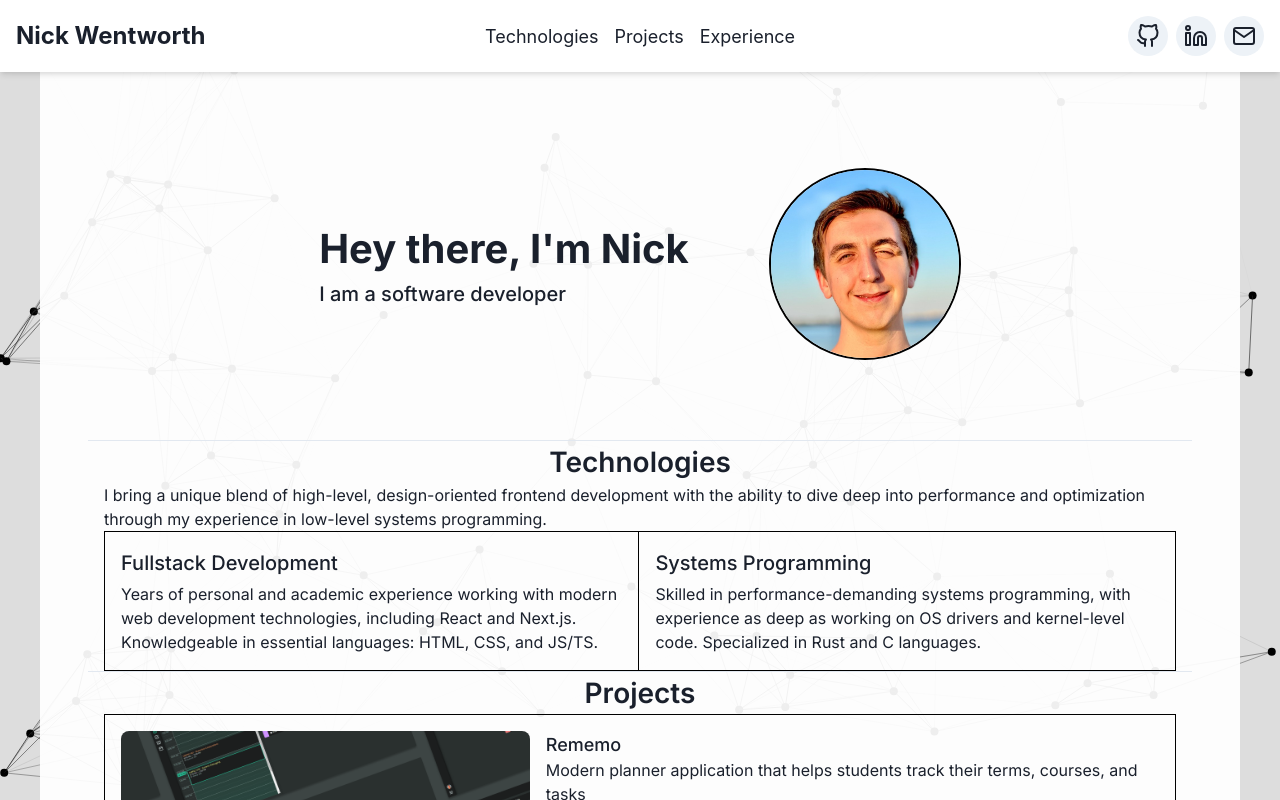
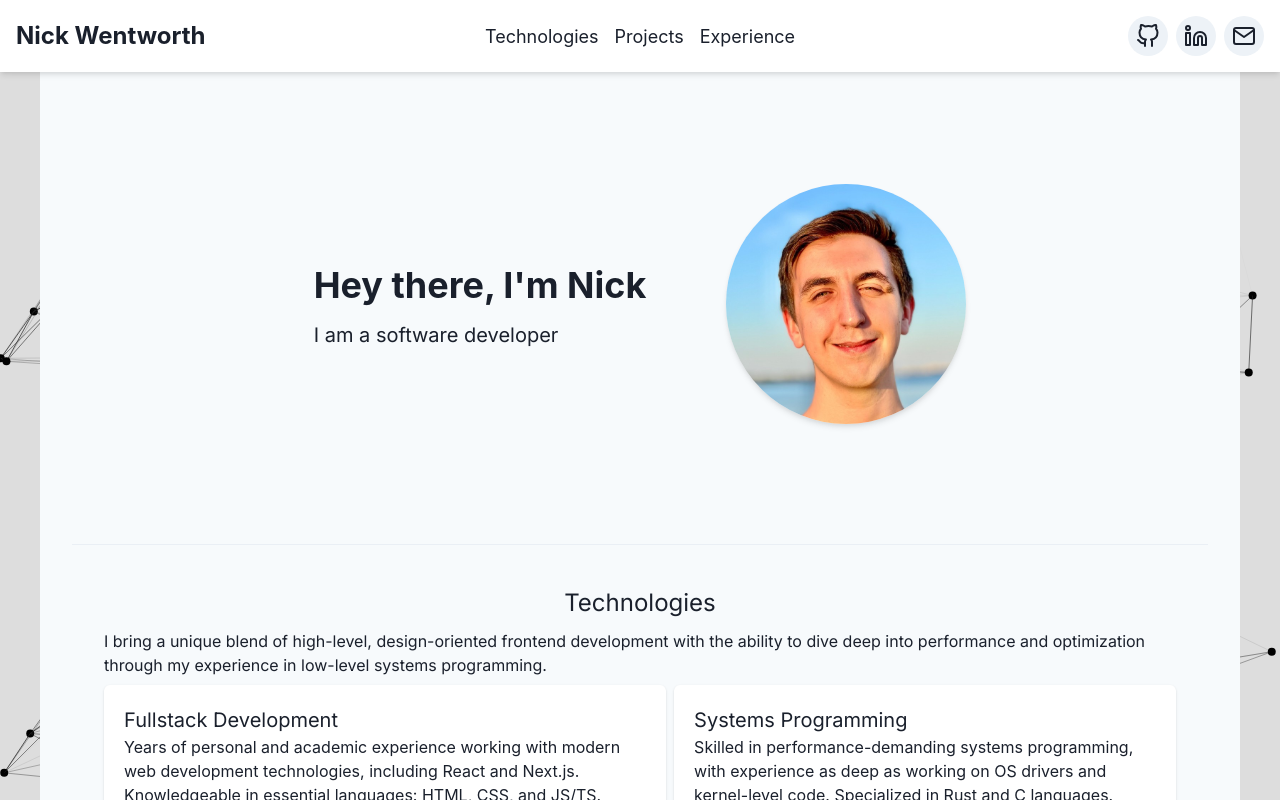
Before and after one commit to NickWentworth/portfolio, a React (Vite) app: page / in a window 1280 px wide. Built offline with nearby package versions, Linux system fonts and the light colour scheme.

Commit message:
rewrote main page using chakra

```diff
--- a/src/App.tsx
+++ b/src/App.tsx
@@ -1,8 +1,18 @@
 import { GitHub, LinkedIn, Mail } from './icons';
 import DotsBackground from './components/DotsBackground';
 import ProjectCard from './components/ProjectCard';
-import { Grid, IconButton, Link, Stack } from '@chakra-ui/react';
-import styles from './app.module.css';
+import {
+    Card,
+    CardBody,
+    Center,
+    Divider,
+    Grid,
+    IconButton,
+    Image,
+    Link,
+    Stack,
+    Text,
+} from '@chakra-ui/react';
 
 // anchor points for header links and main page sections
 const TECHNOLOGIES = 'technologies';
@@ -76,55 +86,72 @@ export default function App() {
                 </Stack>
             </Grid>
 
-            <div className={styles.content}>
-                <div className={styles.intro}>
-                    <div className={styles.introText}>
-                        <h1>Hey there, I'm Nick</h1>
-                        <h3>I am a software developer</h3>
-                    </div>
+            <Stack
+                bg='gray.50'
+                maxW='1200px'
+                m='auto'
+                p='2rem'
+                gap='2rem'
+                divider={<Divider />}
+            >
+                {/* intro */}
+                <Center gap='5rem' p='5rem 0'>
+                    <Stack>
+                        <Text as='b' fontSize='4xl'>
+                            Hey there, I'm Nick
+                        </Text>
 
-                    <img className={styles.introPicture} src='/me.jpg' />
-                </div>
+                        <Text fontSize='xl'>I am a software developer</Text>
+                    </Stack>
 
-                <hr />
+                    <Image
+                        src='me.jpg'
+                        alt='Nick Wentworth'
+                        boxSize='15rem'
+                        borderRadius='full'
+                        shadow='md'
+                    />
+                </Center>
 
-                <h2 id={TECHNOLOGIES}>Technologies</h2>
-                <div className={styles.tech}>
-                    <p>
+                {/* technologies */}
+                <Stack align='center' p='0 2rem'>
+                    <Text fontSize='2xl'>Technologies</Text>
+
+                    <Text>
                         I bring a unique blend of high-level, design-oriented
                         frontend development with the ability to dive deep into
                         performance and optimization through my experience in
                         low-level systems programming.
-                    </p>
+                    </Text>
 
-                    <div className={styles.techLanguages}>
-                        <div className={styles.techLanguage}>
-                            <h3>Fullstack Development</h3>
-                            <p>
+                    <Stack direction='row'>
+                        <Card>
+                            <CardBody>
+                                <Text fontSize='xl'>Fullstack Development</Text>
                                 Years of personal and academic experience
                                 working with modern web development
                                 technologies, including React and Next.js.
                                 Knowledgeable in essential languages: HTML, CSS,
                                 and JS/TS.
-                            </p>
-                        </div>
+                            </CardBody>
+                        </Card>
 
-                        <div className={styles.techLanguage}>
-                            <h3>Systems Programming</h3>
-                            <p>
+                        <Card>
+                            <CardBody>
+                                <Text fontSize='xl'>Systems Programming</Text>
                                 Skilled in performance-demanding systems
                                 programming, with experience as deep as working
                                 on OS drivers and kernel-level code. Specialized
                                 in Rust and C languages.
-                            </p>
-                        </div>
-                    </div>
-                </div>
+                            </CardBody>
+                        </Card>
+                    </Stack>
+                </Stack>
 
-                <hr />
+                {/* projects */}
+                <Stack align='center' p='0 2rem'>
+                    <Text fontSize='2xl'>Projects</Text>
 
-                <h2 id={PROJECTS}>Projects</h2>
-                <div className={styles.projects}>
                     <ProjectCard
                         project={{
                             name: 'Rememo',
@@ -169,54 +196,59 @@ export default function App() {
                             ],
                         }}
                     />
-                </div>
+                </Stack>
 
-                <hr />
+                {/* experience */}
+                <Stack p='0 2rem'>
+                    <Text fontSize='2xl' align='center'>
+                        Experience
+                    </Text>
 
-                <h2 id={EXPERIENCE}>Experience</h2>
-                <div className={styles.experience}>
-                    <p>
+                    <Text>
                         I am open to entry-level opportunities! I am excited and
                         ready to begin my professional career as a software
                         engineer.
-                    </p>
+                    </Text>
 
-                    <br />
+                    <Card>
+                        <CardBody>
+                            <Stack
+                                direction='row'
+                                justify='space-between'
+                                align='center'
+                            >
+                                <Text fontSize='xl'>Programming Tutor</Text>
+                                <Text>June 2021 - Present</Text>
+                            </Stack>
 
-                    <div className={styles.job}>
-                        <div className={styles.jobHeader}>
-                            <h4>Programming Tutor</h4>
-                            <p>June 2021 - Present</p>
-                        </div>
+                            <Text as='i'>Independent</Text>
 
-                        <p>
-                            <i>Independent</i>
-                        </p>
+                            <Text>
+                                Working as a skilled tutor specializing in
+                                programming and mathematics, with experience
+                                teaching students ranging from middle school to
+                                professional-level.
+                            </Text>
 
-                        <p>
-                            Skilled tutor specializing in programming and
-                            mathematics, teaching students ranging from middle
-                            school to professional-level.
-                        </p>
+                            <Text as='i'>
+                                Interested in being tutored by me? Visit my
+                                tutoring profile at{' '}
+                                <Link
+                                    href='https://www.wyzant.com/tutors/Nicholas2178'
+                                    color='orange'
+                                    target='_blank'
+                                >
+                                    Wyzant
+                                </Link>{' '}
+                                and send me a message!
+                            </Text>
+                        </CardBody>
+                    </Card>
+                </Stack>
 
-                        <p>
-                            Interested in being tutored by me? Check out my
-                            tutor profile at{' '}
-                            <a
-                                href='https://www.wyzant.com/tutors/Nicholas2178'
-                                target='_blank'
-                            >
-                                Wyzant
-                            </a>{' '}
-                            and send me a message!
-                        </p>
-                    </div>
-                </div>
-
-                <hr />
-
-                <p className={styles.copyright}>© 2024 Nick Wentworth</p>
-            </div>
+                {/* copyright */}
+                <Center>© 2024 Nick Wentworth - All Rights Reserved</Center>
+            </Stack>
         </DotsBackground>
     );
 }
--- a/src/app.module.css
+++ /dev/null
@@ -1,115 +0,0 @@
-.header {
-    background-color: #fffe;
-    width: 100%;
-
-    box-sizing: border-box;
-    padding: 1rem;
-    position: sticky;
-    top: 0;
-
-    display: grid;
-    grid-auto-columns: 1fr;
-    grid-auto-flow: column;
-    align-items: center;
-}
-
-.headerLinks {
-    display: flex;
-    gap: 1rem;
-    justify-content: center;
-}
-
-.headerIcons {
-    display: flex;
-    gap: 1rem;
-    justify-content: flex-end;
-}
-
-.content {
-    background-color: #fffe;
-
-    box-sizing: border-box;
-    max-width: 1200px;
-    padding: 1rem 3rem;
-    margin: auto;
-
-    display: flex;
-    flex-direction: column;
-}
-
-.content h2 {
-    align-self: center;
-}
-
-.content hr {
-    width: 100%;
-}
-
-/* intro */
-
-.intro {
-    display: flex;
-    flex-wrap: wrap;
-    justify-content: center;
-    align-items: center;
-    gap: 5rem;
-    padding: 5rem;
-}
-
-.introPicture {
-    height: 12rem;
-    border-radius: 9999px;
-    border: 2px solid black;
-}
-
-/* technologies */
-
-.tech {
-    padding: 0 1rem;
-}
-
-.techLanguages {
-    display: grid;
-    grid-auto-flow: column;
-    border-radius: 0.25rem;
-}
-
-.techLanguage {
-    border: 1px solid black;
-    display: flex;
-    flex-direction: column;
-    gap: 0.25rem;
-    padding: 1rem;
-}
-.techLanguage:not(:first-child) {
-    border-left: none;
-}
-
-/* projects */
-
-.projects {
-    padding: 0 1rem;
-}
-
-/* experience */
-
-.experience {
-    padding: 0 1rem;
-}
-
-.job {
-    display: flex;
-    flex-direction: column;
-    gap: 0.25rem;
-}
-
-.jobHeader {
-    display: flex;
-    justify-content: space-between;
-}
-
-/* copyright */
-
-.copyright {
-    margin: 1rem auto;
-}
```
